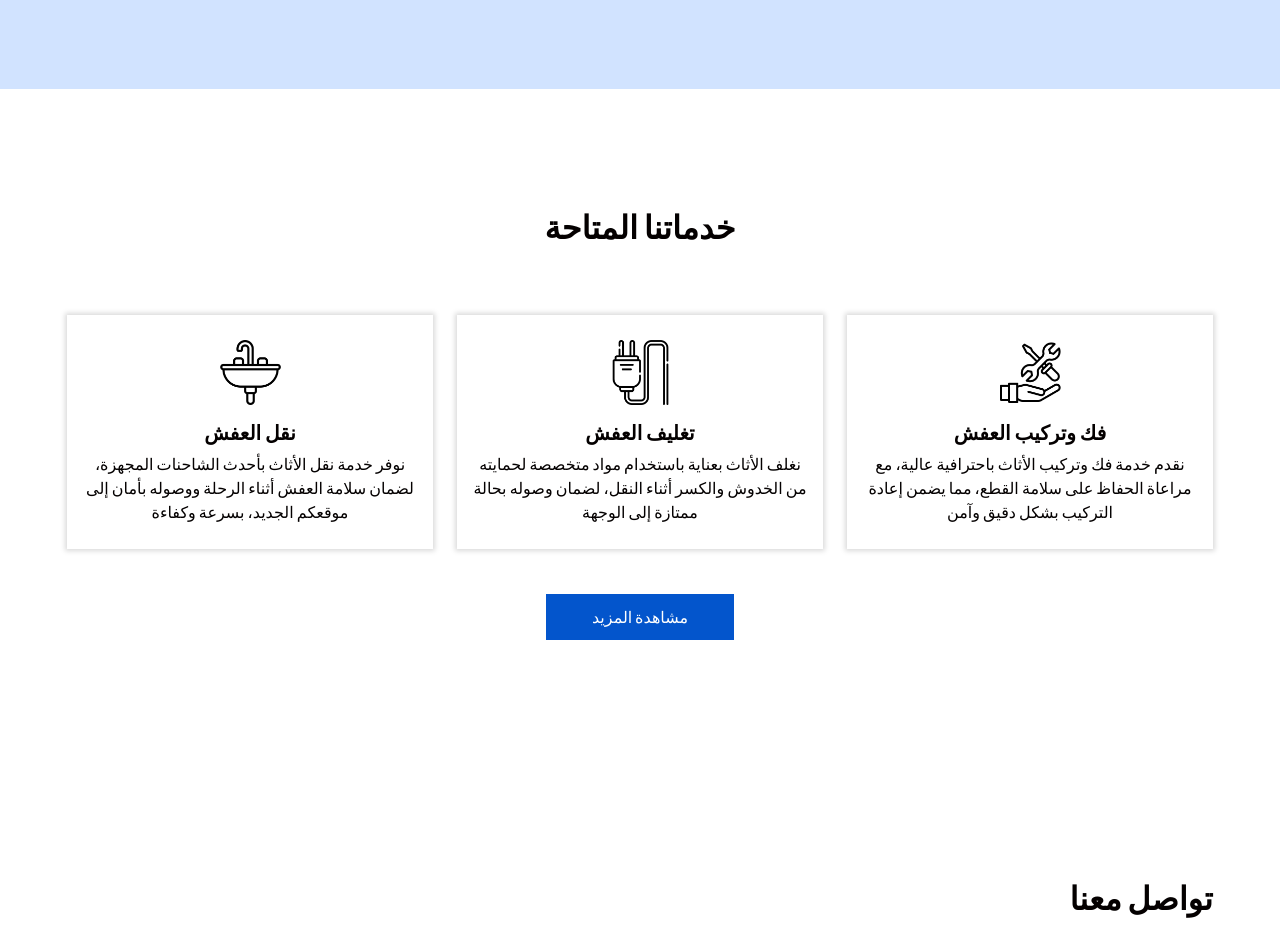
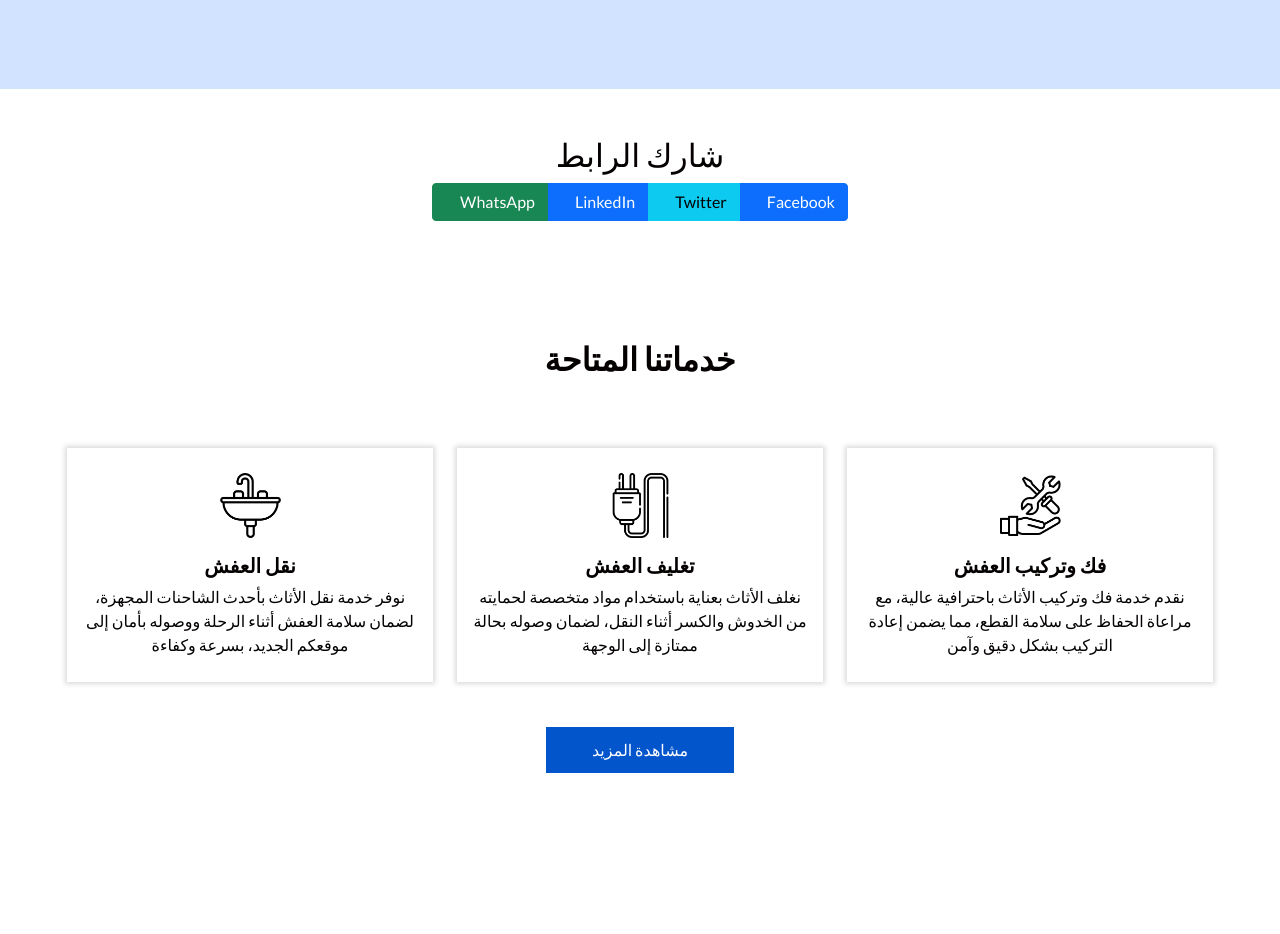
Before and after one commit to mrxeg1995/medina, a plain HTML site: page index.html in a window 1280 px wide. Shown: the part 2140-3074 px from the top of the page. Drawn offline with nearby package versions, Linux system fonts and the light colour scheme; some packages are replaced by stand-ins of ours.

Commit message:
ازرار الشير

```diff
--- a/index.html
+++ b/index.html
@@ -2,7 +2,7 @@
 <html lang="ar" dir="rtl">
 
 
-<!-- Mirrored from localhost/medina/ by HTTrack Website Copier/3.x [XR&CO'2014], Thu, 03 Oct 2024 18:13:25 GMT -->
+<!-- Mirrored from localhost/medina/ by HTTrack Website Copier/3.x [XR&CO'2014], Thu, 03 Oct 2024 20:27:40 GMT -->
 <!-- Added by HTTrack --><meta http-equiv="content-type" content="text/html;charset=UTF-8" /><!-- /Added by HTTrack -->
 <head>
   <!-- Basic -->
@@ -197,11 +197,9 @@
   </section>
 
   <!-- end about section -->
-
-
   <!-- professional section -->
 
-  <section class="professional_section layout_padding">
+<section class="professional_section layout_padding">
     <div class="container">
       <div class="row">
         <div class="col-md-6">
@@ -227,6 +225,23 @@
 
   <!-- end professional section -->
 
+  <div class="container text-center mt-5">
+    <h2>شارك الرابط</h2>
+    <div class="btn-group" role="group">
+      <a href="https://www.facebook.com/sharer/sharer.php?u=http%3A%2F%2Flocalhost%2Fmedina%2F" class="btn btn-primary" target="_blank">
+        <i class="fab fa-facebook-f"></i> Facebook
+      </a>
+      <a href="https://twitter.com/intent/tweet?url=http%3A%2F%2Flocalhost%2Fmedina%2F" class="btn btn-info" target="_blank">
+        <i class="fab fa-twitter"></i> Twitter
+      </a>
+      <a href="https://www.linkedin.com/shareArticle?mini=true&amp;url=http%3A%2F%2Flocalhost%2Fmedina%2F" class="btn btn-primary" target="_blank">
+        <i class="fab fa-linkedin"></i> LinkedIn
+      </a>
+      <a href="https://wa.me/?text=http%3A%2F%2Flocalhost%2Fmedina%2F" class="btn btn-success" target="_blank">
+        <i class="fab fa-whatsapp"></i> WhatsApp
+      </a>
+    </div>
+  </div>
   <!-- service section -->
 
 <section class="service_section layout_padding">
@@ -436,5 +451,5 @@
 </body>
 
 
-<!-- Mirrored from localhost/medina/ by HTTrack Website Copier/3.x [XR&CO'2014], Thu, 03 Oct 2024 18:13:26 GMT -->
+<!-- Mirrored from localhost/medina/ by HTTrack Website Copier/3.x [XR&CO'2014], Thu, 03 Oct 2024 20:27:40 GMT -->
 </html>
```
Also changed, not shown: service.html (+2 -2 lines).
